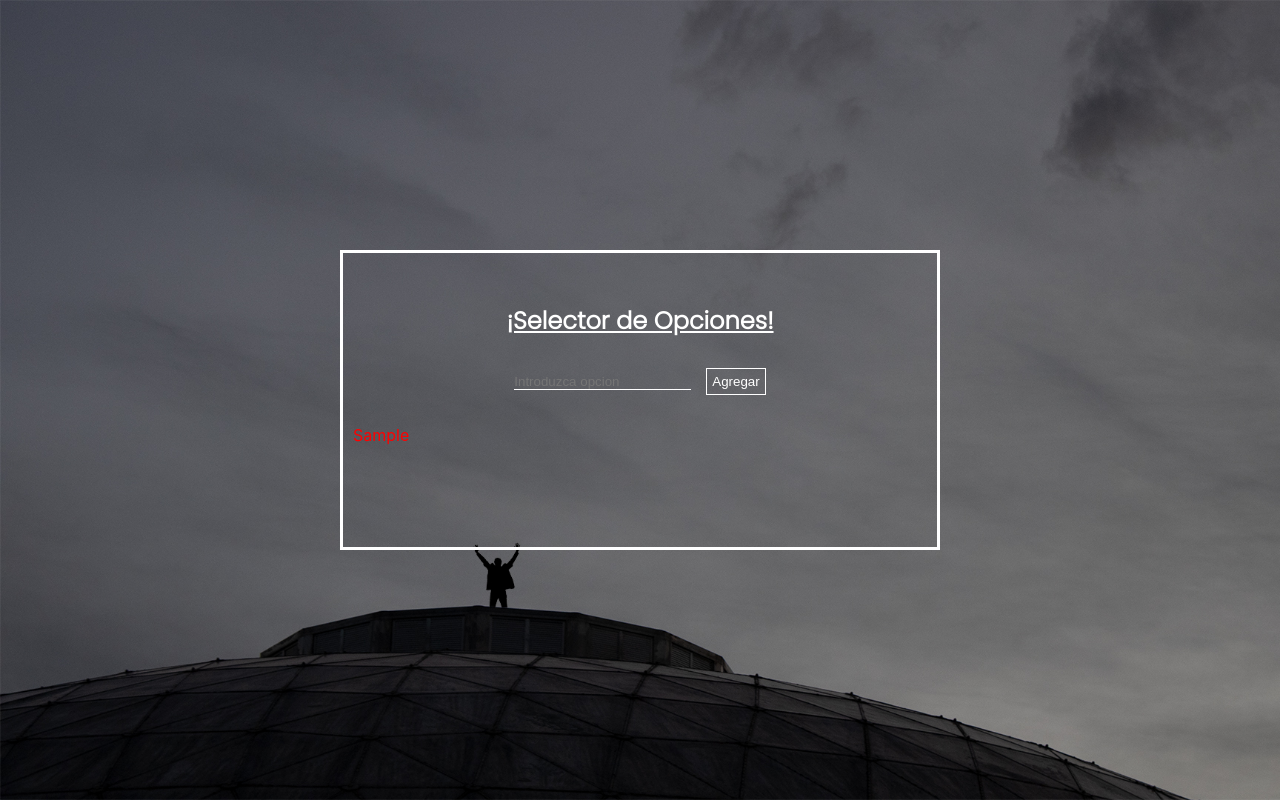
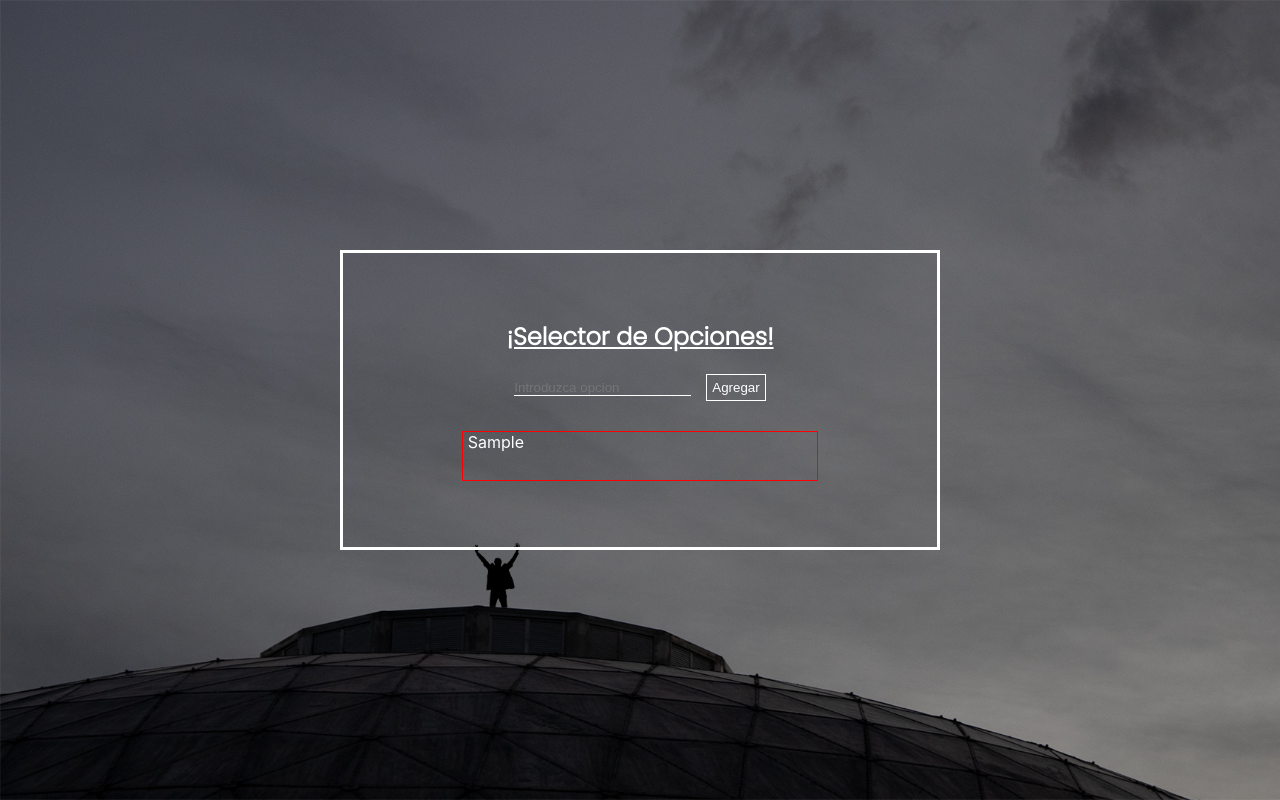
Before and after one commit to NachoXS15/randomSelectorAppTS, a React (Create React App) app: page / in a window 1280 px wide. Both pictures are taken after typing "Sample" into the empty fields and a click on the button "Agregar". Built offline with nearby package versions, Linux system fonts and the light colour scheme.

Commit message:
style for options span

```diff
--- a/src/App.tsx
+++ b/src/App.tsx
@@ -15,7 +15,9 @@ function App(): JSX.Element {
     <div className='container'>
       <h2>¡Selector de Opciones!</h2>
       <Selector addOptions={addOption}/>
-      <OptionsList options={options}/>
+      <div className='options-container'>
+        <OptionsList options={options}/>
+      </div>
     </div>
   );
 }
--- a/src/components/Option.tsx
+++ b/src/components/Option.tsx
@@ -8,8 +8,6 @@ interface Props{
 
 export default function Option({option}: Props) {
   return (
-   <div className='options-container'>
-      <span style={{color: 'red'}}>{option.name}</span>
-   </div>
+    <span className='options'>{option.name}</span>
   )
 }
--- a/src/components/OptionsList.tsx
+++ b/src/components/OptionsList.tsx
@@ -8,15 +8,9 @@ interface Props {
 export default function OptionsList({ options }: Props) {
   return (
     <>
-      {
-        options.map((option) => {
-          return (
-            <div className="options" key={option.id}>
-              <Option option={option} />
-            </div>
-          );
-        })
-      }
+      {options.map((option) => {
+        return <Option option={option} key={option.id} />;
+      })}
     </>
   );
 }
--- a/src/styles/App.scss
+++ b/src/styles/App.scss
@@ -23,11 +23,17 @@ body{
   height: 300px;
   border: 3px solid white;
   margin: 0 auto;
+  position: relative;
+  display: flex;
+  justify-content: center;
+  align-items: center;
+
+  flex-direction: column;
 
   h2{
     font-family: Poppins;
     text-align: center;
-    margin-top: 50px;
+    margin-bottom: 20px;
     color: white;
     text-decoration: underline;
   }
@@ -36,7 +42,7 @@ body{
     display: flex;
     justify-content: center;
     align-items: center;
-    margin: 30px;
+    margin-bottom: 30px;
 
     input{
       border: none;
@@ -60,11 +66,14 @@ body{
     }
   }
 
-  .options{
-    color: red;
-  }
+  .options-container{
+    width: 60%;
+    height: 50px;
+    border: 1px solid red;
+    color: white;
 
-  .options-container{
-    margin: 0px 10px;
+    .options{
+      margin: 0 5px;
+    }
   }
 }
```
